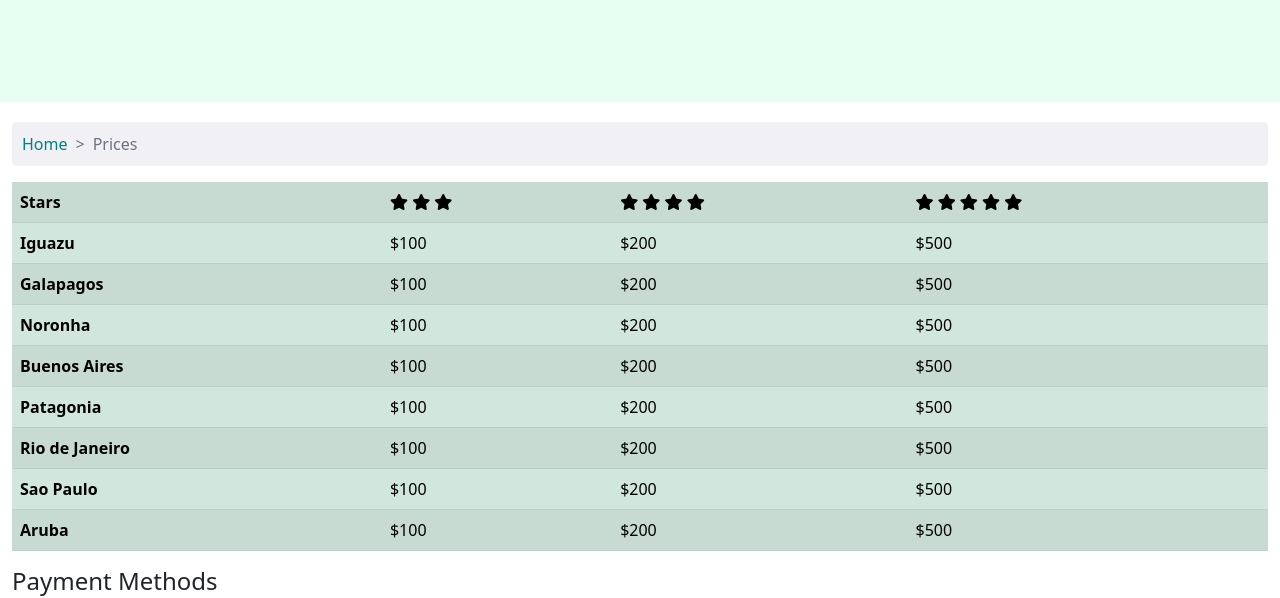
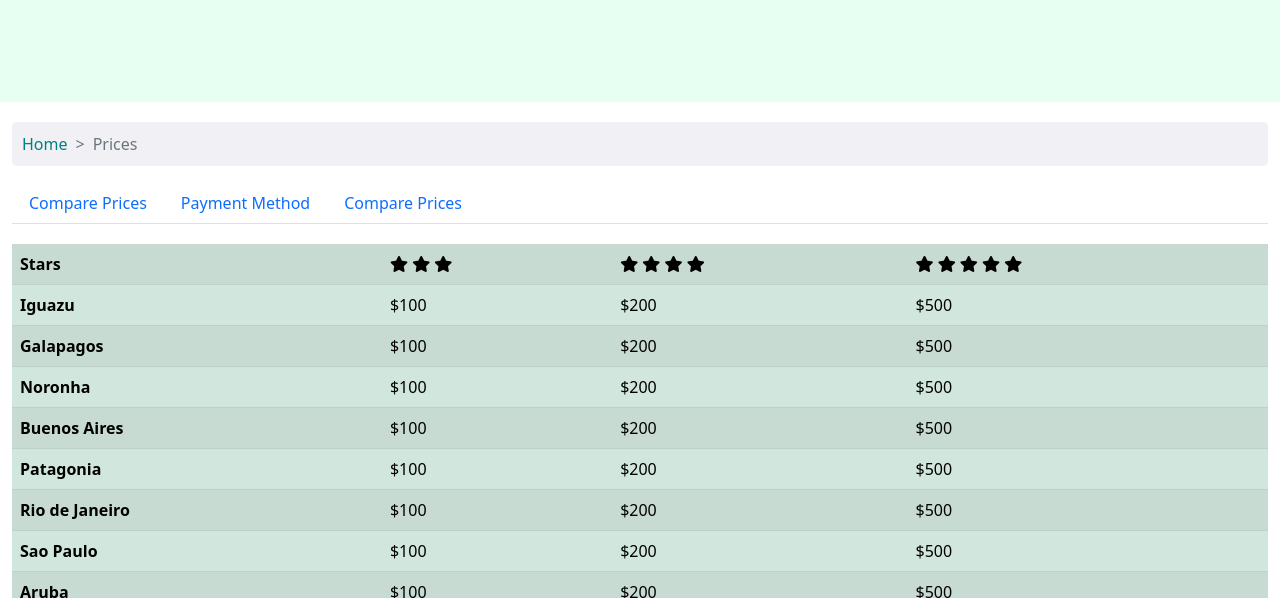
Before and after one commit to samazevedo/austral-bootstrap, a website: page prices.html in a window 1280 px wide. Shown: the part 248-846 px from the top of the page. Drawn offline with nearby package versions, Linux system fonts and the light colour scheme.

Commit message:
add tabs

```diff
--- a/css/main.css
+++ b/css/main.css
@@ -77,3 +77,7 @@ i {
     color:#000;
     box-shadow: 2px 2px 3px;
 }
+
+.tab-content {
+    padding-top:20px;
+}
--- a/prices.html
+++ b/prices.html
@@ -64,6 +64,20 @@
         </div>
     </div>
     <div class="container-fluid">
+        <div class="nav nav-tabs" id="myTab" role="tablist">
+            <button class="nav-link" id="compare-prices-tab" data-bs-toggle="tab"
+                data-bs-target="#compare-prices" type="button" role="tab"
+                aria-controls="compare-prices" aria-selected="true">Compare Prices</button>
+                <button class="nav-link" id="payment-method-tab" data-bs-toggle="tab"
+                data-bs-target="#payment-method" type="button" role="tab"
+                aria-controls="payment-method" aria-selected="true">Payment Method</button>
+                <button class="nav-link" id="comments-tab" data-bs-toggle="tab"
+                data-bs-target="#comments" type="button" role="tab"
+                aria-controls="comments" aria-selected="true">Compare Prices</button>
+        </div>
+        <div class="tab-content" id="myTabContent">
+            <div class="tab-pane fade show active" id="compare-prices"
+                role="tabpanel" aria-labelledby="nav-compare-tab">
                 <div class="row">
                     <div class="col-12 table-responsive">
                         <table class="table  table-success table-striped table-hover">
@@ -143,10 +157,11 @@
                 </div>
             </div>
 
-    <div class="container-fluid">
+            <div class="tab-pane fade" id="payment-method" role="tabpanel"
+            aria-labelledby="nav-payment-method">
                 <div class="row">
                     <div class="col-12">
-                <h4> Payment Methods</h4>
+                        <h4> Payment Method</h4>
                         <div class="d-flex ">
                             <div>
                                 <i class="fab fa-cc-visa fa-4x pay-method"></i>
@@ -163,9 +178,13 @@
                         </div>
                     </div>
                 </div>
-
             </div>
-
+            <div class="tab-pane fade" id="comments" role="tabpanel"
+                aria-labelledby="comments-tab">
+                <h2>Comments</h2>
+            </div>
+        </div>
+    </div>
 
 
 
```
Also changed, not shown: index.html (+0 -3 lines). Lines whose indentation alone changed are shown as unchanged.
